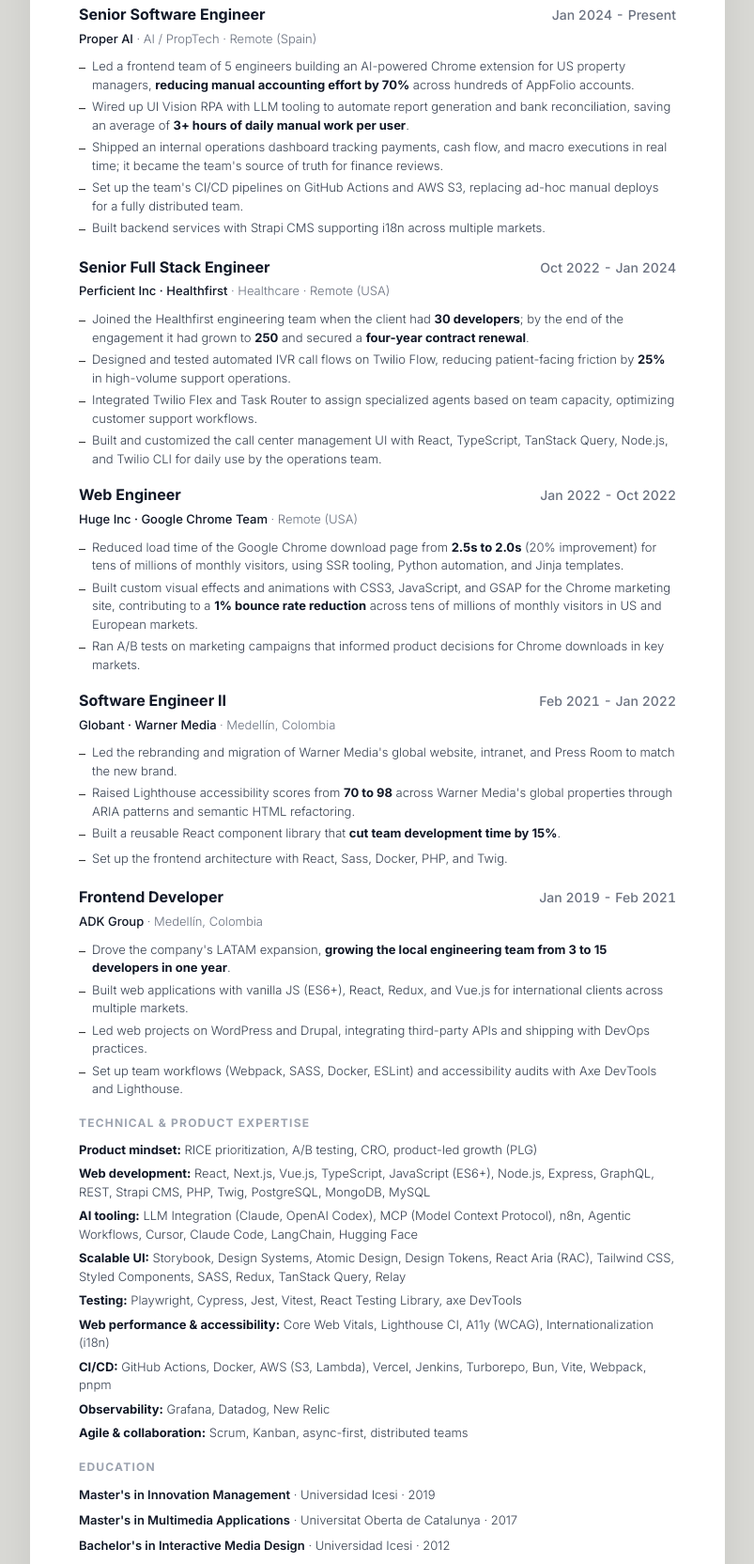
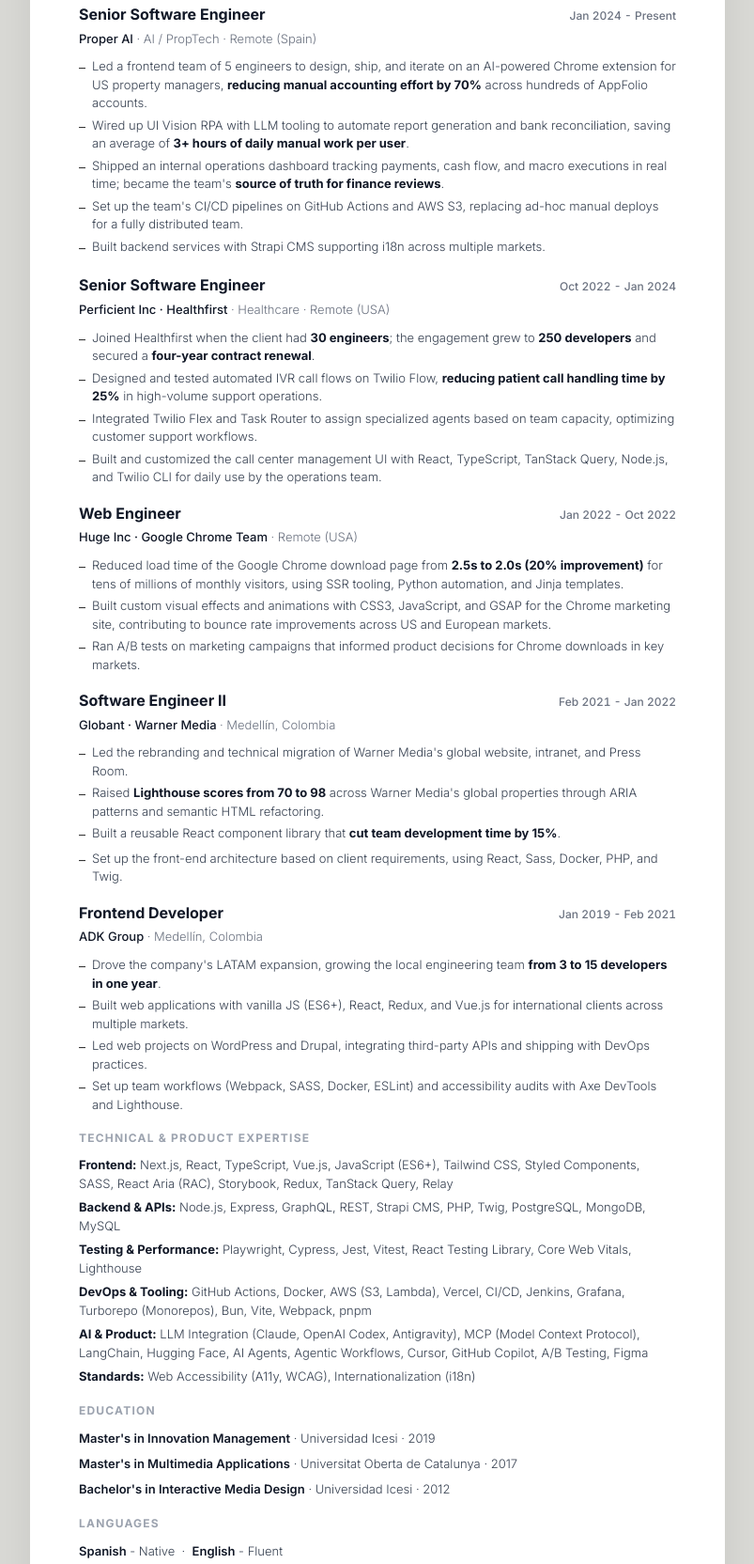
Before and after one commit to david-portilla/cv, a plain HTML site: page index.html in a window 1280 px wide. Shown: the part 374-2038 px from the top of the page at 94% size, without its empty margins (238-1041 px from the left). Drawn offline with Linux system fonts and the light colour scheme.

Commit message:
update styles

```diff
--- a/index.css
+++ b/index.css
@@ -133,7 +133,7 @@
 }
 
 .job-period {
-    font-size: 14px;
+    font-size: 12px;
     font-weight: 500;
     color: #6B7280;
     white-space: nowrap;
--- a/index.html
+++ b/index.html
@@ -70,10 +70,11 @@
   <!-- ── PROFILE ── -->
   <section class="section profile">
     <h2 class="section-label">Profile</h2>
-    <p>Senior software engineer based in Barcelona, close to ten years building web products. The last two of them
-      shipping AI-driven features for US PropTech teams. I work best where the line between engineering and product is
-      blurry: owning features end-to-end, staying close to the user, and shipping things that actually move the needle.
-      Industries: healthcare, media, PropTech, edtech, and AI.</p>
+    <p>Senior software engineer based in Barcelona, close to ten years building web products - the last two of them
+      shipping AI-driven features for US PropTech teams. I work best on teams where the line between engineering and
+      product is blurry - where I can own what I ship and stay close to the user. Comfortable owning a feature
+      end-to-end: from the product call, to the React + TypeScript code, to the deploy pipeline. Industries: healthcare,
+      media, PropTech, EdTech, and AI.</p>
   </section>
 
   <!-- ── EXPERIENCE ── -->
@@ -88,12 +89,12 @@
       </div>
       <div class="job-company">Proper AI <em>· AI / PropTech · Remote (Spain)</em></div>
       <ul>
-        <li><span class="dash" aria-hidden="true">–</span><span>Led a frontend team of 5 engineers building an AI-powered Chrome extension for US property managers,
-            <strong>reducing manual accounting effort by 70%</strong> across hundreds of AppFolio accounts.</span></li>
+        <li><span class="dash" aria-hidden="true">–</span><span>Led a frontend team of 5 engineers to design, ship, and iterate on an AI-powered Chrome extension for US property
+            managers, <strong>reducing manual accounting effort by 70%</strong> across hundreds of AppFolio
+            accounts.</span></li>
         <li><span class="dash" aria-hidden="true">–</span><span>Wired up UI Vision RPA with LLM tooling to automate report generation and
             bank reconciliation, saving an average of <strong>3+ hours of daily manual work per user</strong>.</span></li>
-        <li><span class="dash" aria-hidden="true">–</span><span>Shipped an internal operations dashboard tracking payments, cash flow, and
-            macro executions in real time; it became the team's source of truth for finance reviews.</span></li>
+        <li><span class="dash" aria-hidden="true">–</span><span>Shipped an internal operations dashboard tracking payments, cash flow, and macro executions in real time; became the team's <strong>source of truth for finance reviews</strong>.</span></li>
         <li><span class="dash" aria-hidden="true">–</span><span>Set up the team's CI/CD pipelines on GitHub Actions and AWS S3, replacing
             ad-hoc manual deploys for a fully distributed team.</span></li>
         <li><span class="dash" aria-hidden="true">–</span><span>Built backend services with Strapi CMS supporting i18n across multiple
@@ -104,14 +105,13 @@
     <!-- Perficient -->
     <div class="job">
       <div class="job-header">
-        <span class="job-title">Senior Full Stack Engineer</span>
+        <span class="job-title">Senior Software Engineer</span>
         <span class="job-period">Oct 2022 - Jan 2024</span>
       </div>
       <div class="job-company">Perficient Inc · Healthfirst <em>· Healthcare · Remote (USA)</em></div>
       <ul>
-        <li><span class="dash" aria-hidden="true">–</span><span>Joined the Healthfirst engineering team when the client had <strong>30 developers</strong>; by the end of the engagement it had grown to <strong>250</strong> and secured a <strong>four-year contract renewal</strong>.</span></li>
-        <li><span class="dash" aria-hidden="true">–</span><span>Designed and tested automated IVR call flows on Twilio Flow, reducing
-            patient-facing friction by <strong>25%</strong> in high-volume support operations.</span></li>
+        <li><span class="dash" aria-hidden="true">–</span><span>Joined Healthfirst when the client had <strong>30 engineers</strong>; the engagement grew to <strong>250 developers</strong> and secured a <strong>four-year contract renewal</strong>.</span></li>
+        <li><span class="dash" aria-hidden="true">–</span><span>Designed and tested automated IVR call flows on Twilio Flow, <strong>reducing patient call handling time by 25%</strong> in high-volume support operations.</span></li>
         <li><span class="dash" aria-hidden="true">–</span><span>Integrated Twilio Flex and Task Router to assign specialized agents based
             on team capacity, optimizing customer support workflows.</span></li>
         <li><span class="dash" aria-hidden="true">–</span><span>Built and customized the call center management UI with React, TypeScript,
@@ -128,11 +128,10 @@
       </div>
       <div class="job-company">Huge Inc · Google Chrome Team <em>· Remote (USA)</em></div>
       <ul>
-        <li><span class="dash" aria-hidden="true">–</span><span>Reduced load time of the Google Chrome download page from <strong>2.5s to
-              2.0s</strong> (20% improvement) for tens of millions of monthly visitors, using SSR tooling, Python
-            automation, and Jinja templates.</span></li>
+        <li><span class="dash" aria-hidden="true">–</span><span>Reduced load time of the Google Chrome download page from <strong>2.5s to 2.0s (20% improvement)</strong> for tens of millions of monthly visitors, using SSR tooling, Python automation, and Jinja templates.</span></li>
         <li><span class="dash" aria-hidden="true">–</span><span>Built custom visual effects and animations with CSS3, JavaScript, and GSAP
-            for the Chrome marketing site, contributing to a <strong>1% bounce rate reduction</strong> across tens of millions of monthly visitors in US and European markets.</span></li>
+            for the Chrome marketing site, contributing to bounce rate improvements across US and European
+            markets.</span></li>
         <li><span class="dash" aria-hidden="true">–</span><span>Ran A/B tests on marketing campaigns that informed product decisions for
             Chrome downloads in key markets.</span></li>
       </ul>
@@ -146,13 +145,13 @@
       </div>
       <div class="job-company">Globant · Warner Media <em>· Medellín, Colombia</em></div>
       <ul>
-        <li><span class="dash" aria-hidden="true">–</span><span>Led the rebranding and migration of Warner Media's global website, intranet,
-            and Press Room to match the new brand.</span></li>
-        <li><span class="dash" aria-hidden="true">–</span><span>Raised Lighthouse accessibility scores from <strong>70 to 98</strong>
-            across Warner Media's global properties through ARIA patterns and semantic HTML refactoring.</span></li>
+        <li><span class="dash" aria-hidden="true">–</span><span>Led the rebranding and technical migration of Warner Media's global
+            website, intranet, and Press Room.</span></li>
+        <li><span class="dash" aria-hidden="true">–</span><span>Raised <strong>Lighthouse scores from 70 to 98</strong> across Warner Media's global properties through ARIA patterns and semantic HTML refactoring.</span></li>
         <li><span class="dash" aria-hidden="true">–</span><span>Built a reusable React component library that <strong>cut team development
               time by 15%</strong>.</span></li>
-        <li><span class="dash" aria-hidden="true">–</span><span>Set up the frontend architecture with React, Sass, Docker, PHP, and Twig.</span></li>
+        <li><span class="dash" aria-hidden="true">–</span><span>Set up the front-end architecture based on client requirements, using
+            React, Sass, Docker, PHP, and Twig.</span></li>
       </ul>
     </div>
 
@@ -164,8 +163,7 @@
       </div>
       <div class="job-company">ADK Group <em>· Medellín, Colombia</em></div>
       <ul>
-        <li><span class="dash" aria-hidden="true">–</span><span>Drove the company's LATAM expansion, <strong>growing the local engineering
-              team from 3 to 15 developers in one year</strong>.</span></li>
+        <li><span class="dash" aria-hidden="true">–</span><span>Drove the company's LATAM expansion, growing the local engineering team <strong>from 3 to 15 developers in one year</strong>.</span></li>
         <li><span class="dash" aria-hidden="true">–</span><span>Built web applications with vanilla JS (ES6+), React, Redux, and Vue.js
             for international clients across multiple markets.</span></li>
         <li><span class="dash" aria-hidden="true">–</span><span>Led web projects on WordPress and Drupal, integrating third-party APIs and
@@ -180,15 +178,20 @@
   <section class="section">
     <h2 class="section-label">Technical &amp; Product Expertise</h2>
     <div class="skills-list">
-      <p><strong>Product mindset:</strong> RICE prioritization, A/B testing, CRO, product-led growth (PLG)</p>
-      <p><strong>Web development:</strong> React, Next.js, Vue.js, TypeScript, JavaScript (ES6+), Node.js, Express, GraphQL, REST, Strapi CMS, PHP, Twig, PostgreSQL, MongoDB, MySQL</p>
-      <p><strong>AI tooling:</strong> LLM Integration (Claude, OpenAI Codex), MCP (Model Context Protocol), n8n, Agentic Workflows, Cursor, Claude Code, LangChain, Hugging Face</p>
-      <p><strong>Scalable UI:</strong> Storybook, Design Systems, Atomic Design, Design Tokens, React Aria (RAC), Tailwind CSS, Styled Components, SASS, Redux, TanStack Query, Relay</p>
-      <p><strong>Testing:</strong> Playwright, Cypress, Jest, Vitest, React Testing Library, axe DevTools</p>
-      <p><strong>Web performance &amp; accessibility:</strong> Core Web Vitals, Lighthouse CI, A11y (WCAG), Internationalization (i18n)</p>
-      <p><strong>CI/CD:</strong> GitHub Actions, Docker, AWS (S3, Lambda), Vercel, Jenkins, Turborepo, Bun, Vite, Webpack, pnpm</p>
-      <p><strong>Observability:</strong> Grafana, Datadog, New Relic</p>
-      <p><strong>Agile &amp; collaboration:</strong> Scrum, Kanban, async-first, distributed teams</p>
+      <p><strong>Frontend:</strong> Next.js, React, TypeScript, Vue.js,
+        JavaScript (ES6+), Tailwind CSS, Styled Components, SASS, React Aria (RAC), Storybook, Redux, TanStack Query,
+        Relay</p>
+      <p><strong>Backend &amp; APIs:</strong> Node.js, Express, GraphQL, REST,
+        Strapi CMS, PHP, Twig, PostgreSQL, MongoDB, MySQL</p>
+      <p><strong>Testing &amp; Performance:</strong> Playwright, Cypress, Jest,
+        Vitest, React Testing Library, Core Web Vitals, Lighthouse</p>
+      <p><strong>DevOps &amp; Tooling:</strong> GitHub Actions, Docker, AWS
+        (S3, Lambda), Vercel, CI/CD, Jenkins, Grafana, Turborepo (Monorepos), Bun, Vite, Webpack, pnpm</p>
+      <p><strong>AI &amp; Product:</strong> LLM Integration (Claude, OpenAI
+        Codex, Antigravity), MCP (Model Context Protocol), LangChain, Hugging Face, AI Agents, Agentic Workflows,
+        Cursor, GitHub Copilot, A/B Testing, Figma</p>
+      <p><strong>Standards:</strong> Web Accessibility (A11y, WCAG),
+        Internationalization (i18n)</p>
     </div>
   </section>
 
```
